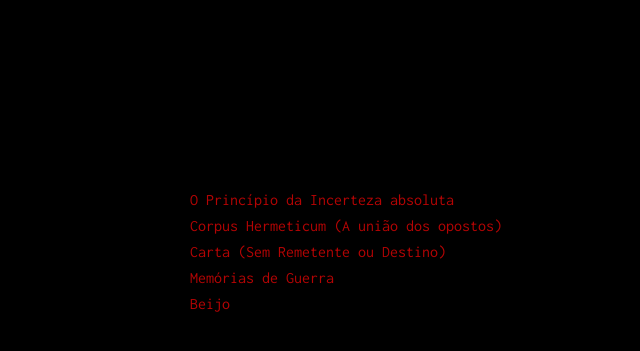
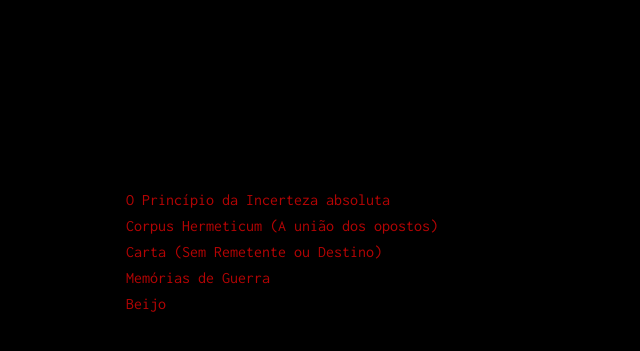
Before and after one commit to sorathpanzer/sorathpanzer.github.io, a Jekyll site: the page built from index.html, in a window 1280 px wide. Shown: the top 351 px of the page, without its empty margins (0-640 px from the left). Built offline with Jekyll 4.4.1, drawn with Linux system fonts in a browser that asks for light colours.

Commit message:
Update main.scss

```diff
--- a/assets/css/main.scss
+++ b/assets/css/main.scss
@@ -16,7 +16,7 @@ body {
     text-align: left;
     position: absolute;
     top:  5%;
-    left: 5%;
+    left: 0%;
 }
 
 body::-moz-selection{
```
